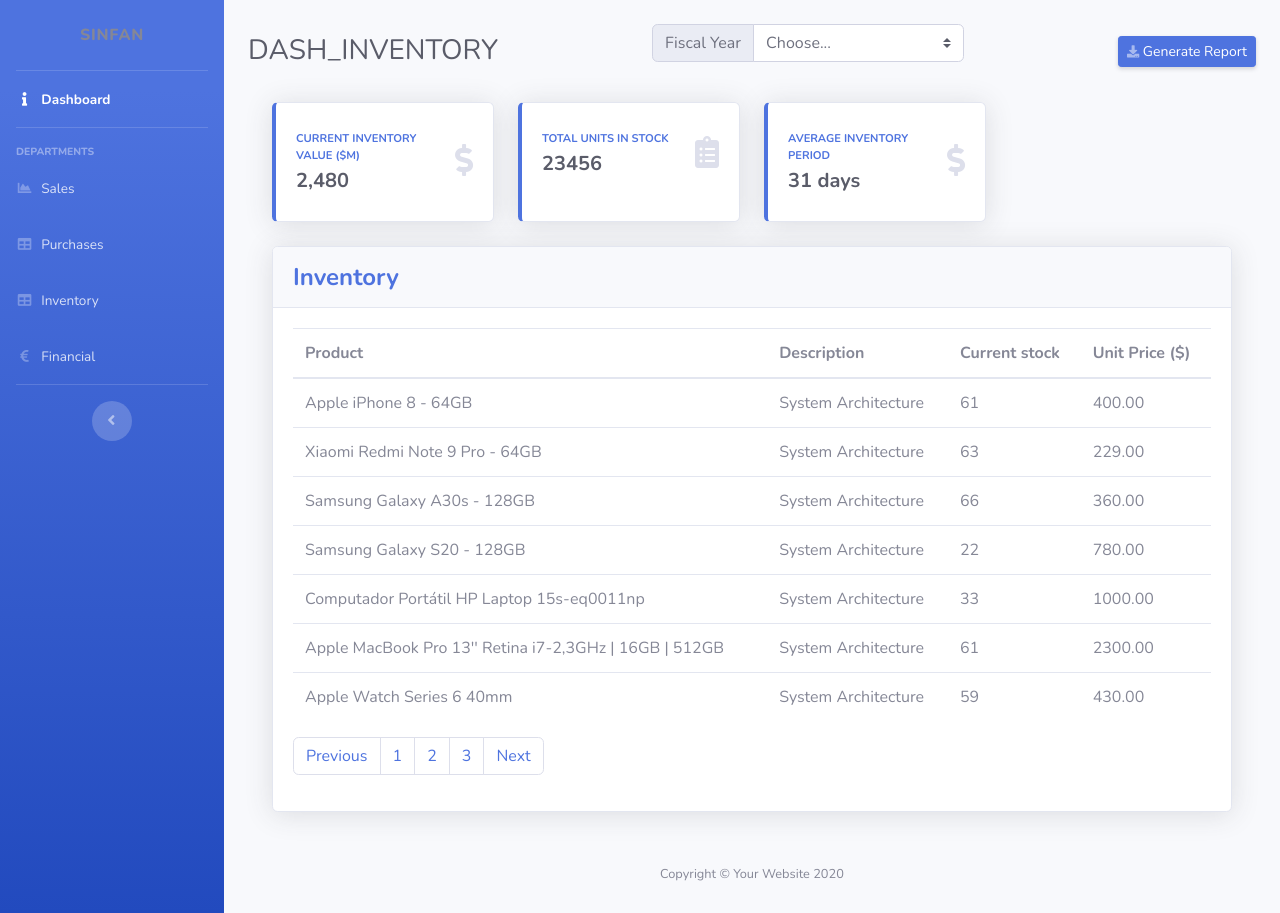
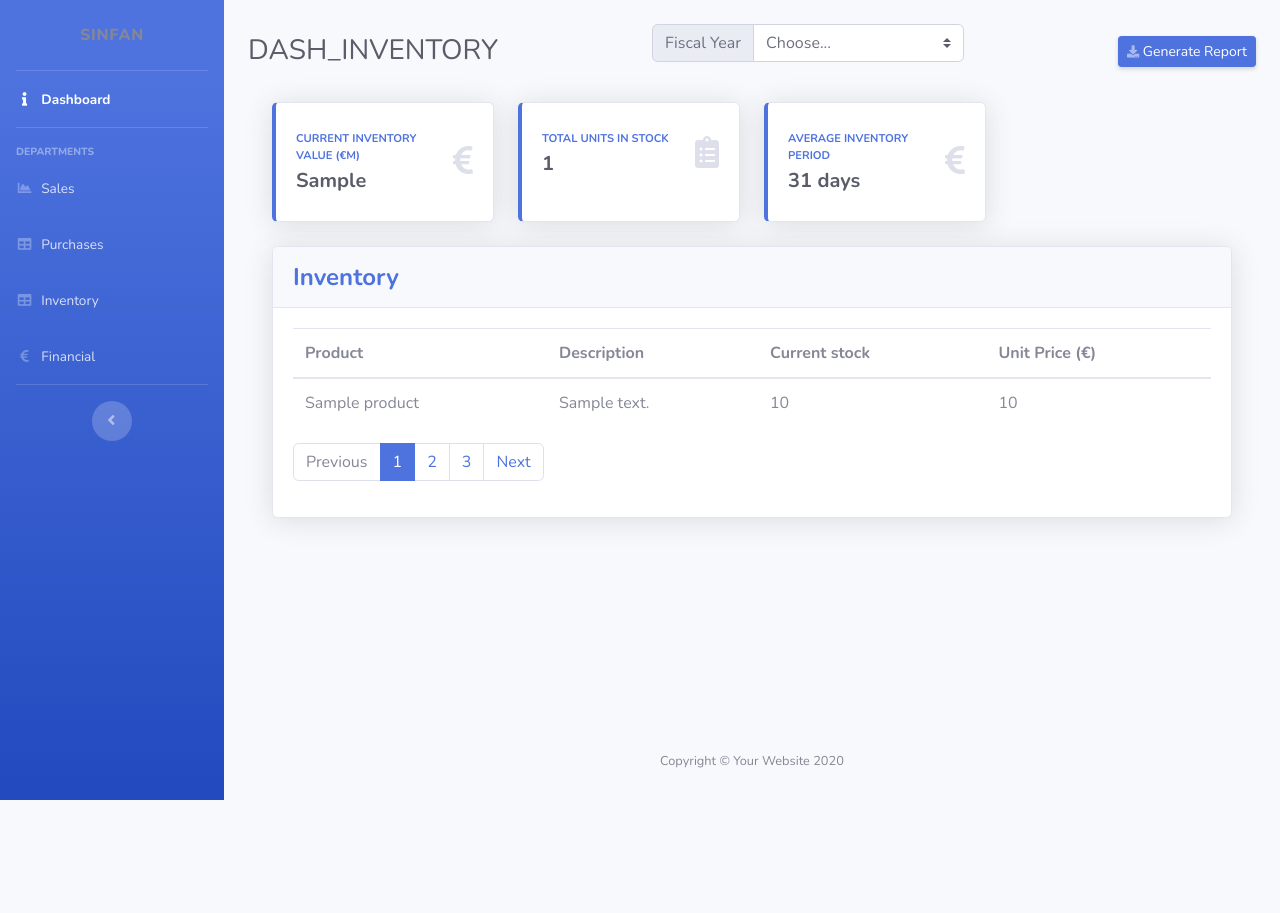
Before and after one commit to BernardoCMoreira/SINF, a Node project: template project/views/inventory.ejs in a window 1280 px wide. After the commit the page ends 800 px from the top, so only its background shows below. Run offline with Node 20 templates, Linux system fonts and the light colour scheme; the template is opened without the code that fills it: most values are stand-ins (such as "Sample title", 1, 10 or a date in 2020); some libraries are stand-ins or nearby versions.

Commit message:
Created product parsing methods, updated front-end page
 - Created method for listing products with the necessary information
 - Created method for calculating inventory value
 - Created method for calculating total units in stock
 - Updated front-end with back-end collected data

```diff
--- a/project/views/inventory.ejs
+++ b/project/views/inventory.ejs
@@ -47,11 +47,13 @@
                                     <div class="row no-gutters align-items-center">
                                         <div class="col mr-2">
                                             <div class="text-xs font-weight-bold text-primary text-uppercase mb-1">
-                                                Current inventory value ($m)</div>
-                                            <div class="h5 mb-0 font-weight-bold text-gray-800">2,480</div>
+                                                Current inventory value (€m)</div>
+                                            <div class="h5 mb-0 font-weight-bold text-gray-800">
+                                                <%= currentInventoryValue %>
+                                            </div>
                                         </div>
                                         <div class="col-auto">
-                                            <i class="fas fa-dollar-sign fa-2x text-gray-300"></i>
+                                            <i class="fas fa-euro-sign fa-2x text-gray-300"></i>
                                         </div>
                                     </div>
                                 </div>
@@ -66,7 +68,9 @@
                                         <div class="col mr-2">
                                             <div class="text-xs font-weight-bold text-primary text-uppercase mb-1">Total
                                                 units in stock</div>
-                                            <div class="h5 mb-0 font-weight-bold text-gray-800">23456</div>
+                                            <div class="h5 mb-0 font-weight-bold text-gray-800">
+                                                <%= totalUnitsInStock %>
+                                            </div>
                                         </div>
                                         <div class="col-auto">
                                             <i class="fas fa-clipboard-list fa-2x text-gray-300"></i>
@@ -87,7 +91,7 @@
                                             <div class="h5 mb-0 font-weight-bold text-gray-800">31 days</div>
                                         </div>
                                         <div class="col-auto">
-                                            <i class="fas fa-dollar-sign fa-2x text-gray-300"></i>
+                                            <i class="fas fa-euro-sign fa-2x text-gray-300"></i>
                                         </div>
                                     </div>
                                 </div>
@@ -119,61 +123,26 @@
                                             <th>Product</th>
                                             <th>Description</th>
                                             <th>Current stock</th>
-                                            <th>Unit Price ($)</th>
+                                            <th>Unit Price (€)</th>
                                         </tr>
                                     </thead>
+
                                     <tbody>
-                                        <tr>
-                                            <td>Apple iPhone 8 - 64GB</td>
-                                            <td>System Architecture</td>
-                                            <td>61</td>
-                                            <td>400.00 </td>
-                                        </tr>
-                                        <tr>
-                                            <td>Xiaomi Redmi Note 9 Pro - 64GB</td>
-                                            <td>System Architecture</td>
-                                            <td>63</td>
-                                            <td>229.00</td>
-                                        </tr>
-                                        <tr>
-                                            <td>Samsung Galaxy A30s - 128GB</td>
-                                            <td>System Architecture</td>
-                                            <td>66</td>
-                                            <td>360.00</td>
-                                        </tr>
-                                        <tr>
-                                            <td>Samsung Galaxy S20 - 128GB</td>
-                                            <td>System Architecture</td>
-                                            <td>22</td>
-                                            <td>780.00</td>
-                                        </tr>
-                                        <tr>
-                                            <td>Computador Portátil HP Laptop 15s-eq0011np</td>
-                                            <td>System Architecture</td>
-                                            <td>33</td>
-                                            <td>1000.00</td>
-                                        </tr>
-                                        <tr>
-                                            <td>Apple MacBook Pro 13'' Retina i7-2,3GHz | 16GB | 512GB </td>
-                                            <td>System Architecture</td>
-                                            <td>61</td>
-                                            <td>2300.00 </td>
-                                        </tr>
-                                        <tr>
-                                            <td>Apple Watch Series 6 40mm </td>
-                                            <td>System Architecture</td>
-                                            <td>59</td>
-                                            <td>430.00 </td>
-                                        </tr>
-
+                                        <% for (var product in products) { %>
+                                            <tr>
+                                                <td> <%= products[product].name %> </td>
+                                                <td> <%= products[product].description %> </td>
+                                                <td> <%= products[product].currentStock %> </td>
+                                                <td> <%= products[product].unitPrice %> </td>
+                                            </tr>
+                                        <% } %>
                                     </tbody>
-
                                 </table>
                             </div>
                             <nav aria-label="Page navigation example">
                                 <ul class="pagination">
-                                    <li class="page-item"><a class="page-link" href="#">Previous</a></li>
-                                    <li class="page-item"><a class="page-link" href="#">1</a></li>
+                                    <li class="page-item disabled"><a class="page-link" href="#">Previous</a></li>
+                                    <li class="page-item active"><a class="page-link" href="#">1</a></li>
                                     <li class="page-item"><a class="page-link" href="#">2</a></li>
                                     <li class="page-item"><a class="page-link" href="#">3</a></li>
                                     <li class="page-item"><a class="page-link" href="#">Next</a></li>
```
Also changed, not shown: project/data_processing/inventory.js (+64 -6 lines), project/routes/api/inventory.js (+7 -8 lines), project/routes/pages.js (+5 -3 lines).
